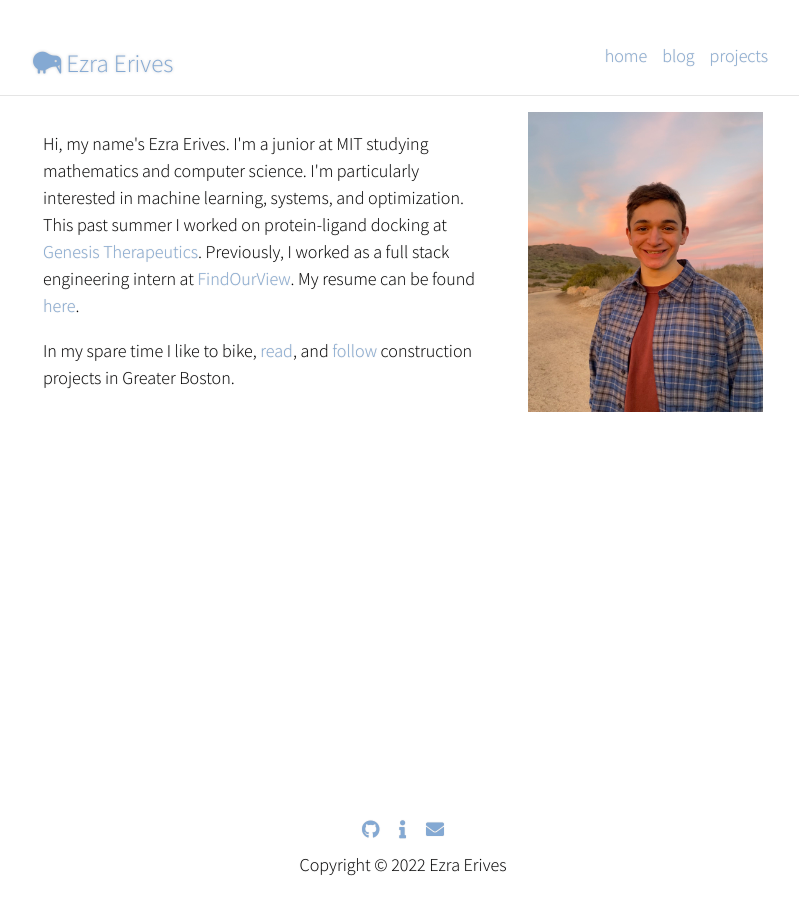
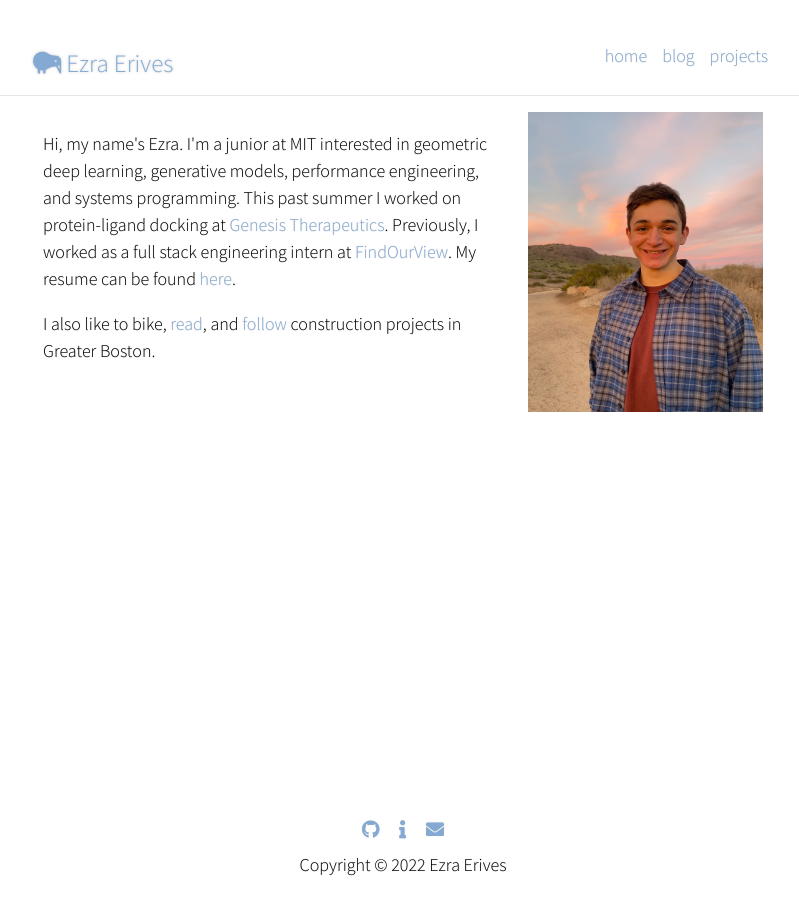
Before and after one commit to eje24/eje24.github.io, a Jekyll site: the page built from index.html, in a window 1280 px wide. Shown: the whole page, without its empty margins (237-1036 px from the left). Built offline with Jekyll 4.4.1, drawn with Linux system fonts in a browser that asks for light colours; nearby versions of some CDN libraries.

```diff
--- a/about.html
+++ b/about.html
@@ -3,4 +3,6 @@
 title: About
 ---
 
-This site was built with <a href = 'https://github.com/jekyll/jekyll'> Jekyll </a>, and was inspired by the personal sites of <a href = 'https://kristian-georgiev.github.io'> Kristian Georgiev</a>, <a href = 'https://www.xuningyang.com/'>Xuning Yang</a>, and <a href = 'https://raytran.net/'>Raymond Tran</a>.
+This site was built with <a href='https://github.com/jekyll/jekyll'> Jekyll </a>, and was inspired by the personal sites
+of <a href='https://kristian-georgiev.github.io'> Kristian Georgiev</a>, <a href='https://www.xuningyang.com/'>Xuning
+    Yang</a>, and <a href='https://raytran.net/'>Raymond Tran</a>.
--- a/index.html
+++ b/index.html
@@ -5,15 +5,14 @@
 <div class="container" style="flex: 1 0 auto; display: flex; flex-direction: column; font-size: large;">
     <div style="display: flex; flex-direction: row; justify-content: flex-start;">
         <div id="bio" class='pull-left' style='flex-grow: 1; padding-right: 20px;'>
-            <p> Hi, my name's Ezra Erives. I'm a junior at MIT studying mathematics and computer science. I'm
-                particularly interested in machine learning, systems, and optimization. This past summer I worked on
+            <p> Hi, my name's Ezra. I'm a junior at MIT interested in geometric deep learning, generative models,
+                performance engineering, and systems programming. This past summer I worked on
                 protein-ligand docking at <a href='https://www.genesistherapeutics.ai'>Genesis Therapeutics</a>.
                 Previously, I worked as a full stack engineering intern at <a
                     href="https://www.findourview.com/">FindOurView</a>. My resume can be found <a
                     href="{{ site.baseurl }}/assets/updated_resume.pdf">here</a>. </p>
-            <p> In my spare time I like to bike, <a
-                    href="https://www.goodreads.com/user/show/144083087-ezra-erives">read</a>, and <a
-                    href='https://archboston.com/community/forums/development-projects.20/'>follow</a> construction
+            <p> I also like to bike, <a href="https://www.goodreads.com/user/show/144083087-ezra-erives">read</a>, and
+                <a href='https://archboston.com/community/forums/development-projects.20/'>follow</a> construction
                 projects in Greater Boston.</p>
         </div>
         <div id="picture" clas='pull-right' style='flex-grow: 1; padding-left: 20px;'>
```
Also changed, not shown: _old_posts/2018-08-20-bananas.md (renamed from _posts/2018-08-20-bananas.md), _old_posts/2018-08-21-apples.md (renamed from _posts/2018-08-21-apples.md), _old_posts/2018-08-22-kiwifruit.md (renamed from _posts/2018-08-22-kiwifruit.md), _old_posts/2018-08-23-mango.md (renamed from _posts/2018-08-23-mango.md), _old_posts/2021-05-29-KaTeX-with-Jekyll.md (renamed from _posts/2021-05-29-KaTeX-with-Jekyll.md), _old_posts/2021-07-11-Complex-Analysis-Part-1.md (renamed from _posts/2021-07-11-Complex-Analysis-Part-1.md).
